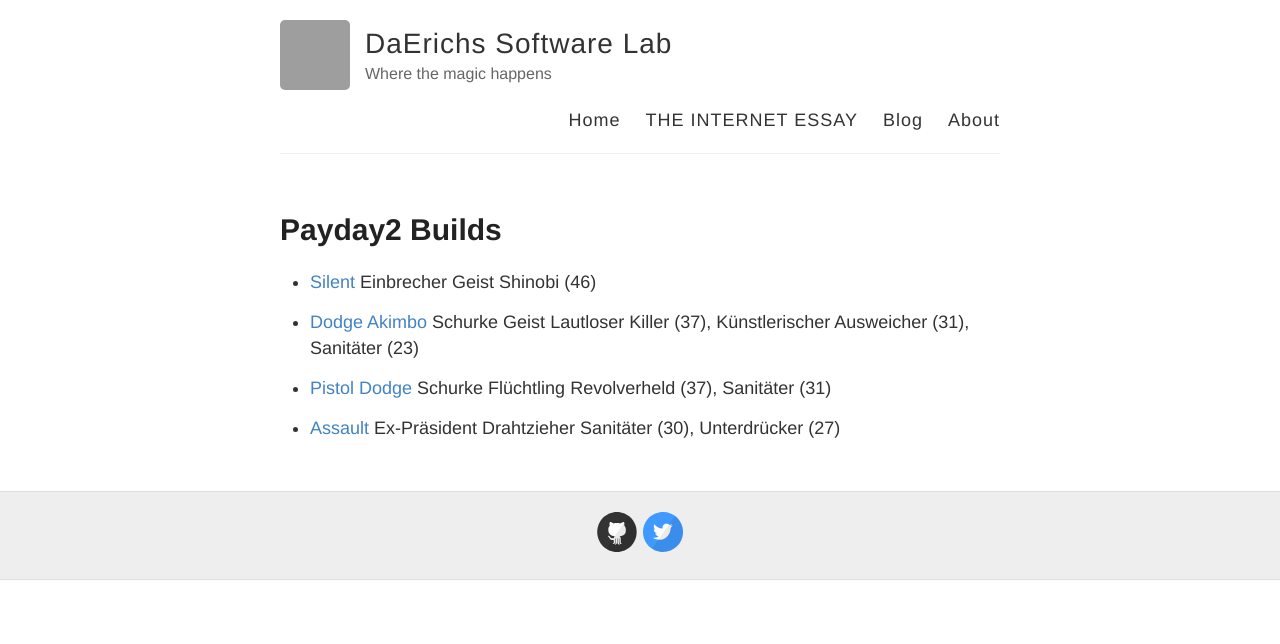
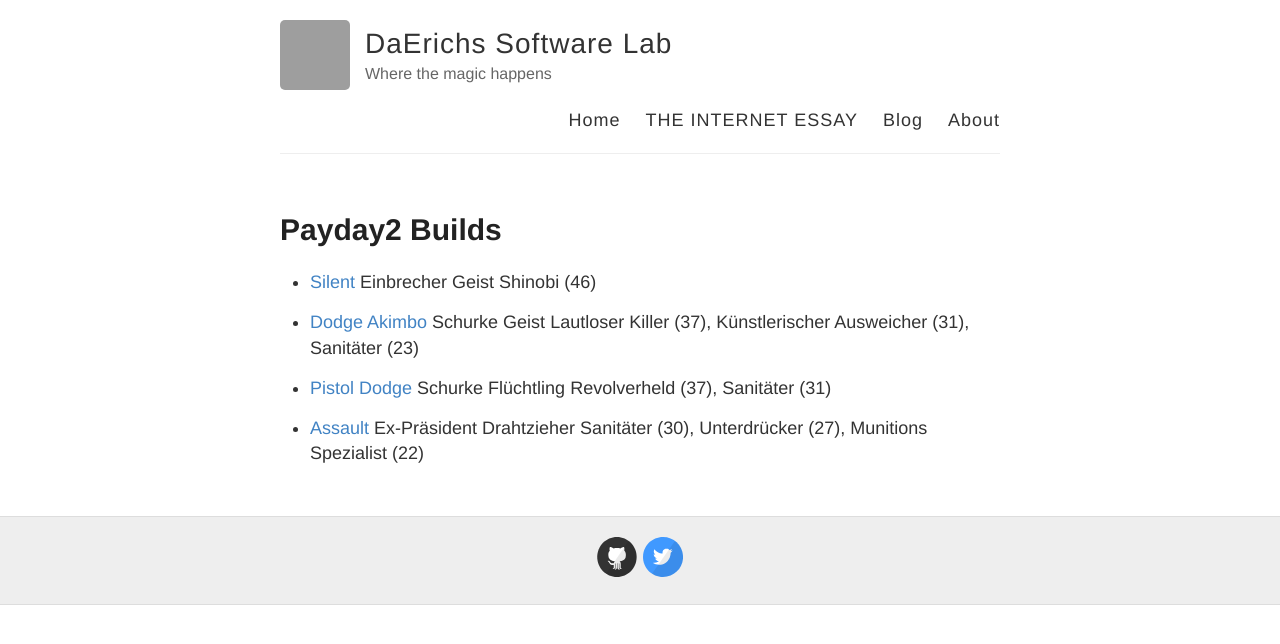
Before and after one commit to daerich/daerich.github.io.old, a Jekyll site: the page built from buildb_builds.md, in a window 1280 px wide. Shown: the top 644 px of the page. Built offline with Jekyll 4.4.1, drawn with Linux system fonts in a browser that asks for light colours; grey boxes are pictures that could not be loaded.

```diff
--- a/buildb_builds.md
+++ b/buildb_builds.md
@@ -17,5 +17,5 @@ Lautloser Killer (37), Künstlerischer Ausweicher (31), Sanitäter (23)
 Revolverheld (37), Sanitäter (31)
 
 
-- [Assault](http://pd2skills.com/#/v3/mfDeCAljhrp:eLjkiRpNo:tLkrpqNOm:glJ:flkr:ia:pE7:::l99::)	Ex-Präsident Drahtzieher
-Sanitäter (30), Unterdrücker (27)
+- [Assault](http://pd2skills.com/#/v3/mfDeCAljhrp:eLjkhiRpNom:tLkrpqNOm:glJ:flkr:ia:pE7:::) Ex-Präsident Drahtzieher
+Sanitäter (30), Unterdrücker (27), Munitions Spezialist (22)
```
Also changed, not shown: index.md (+1 -0 lines), mods.md (added, +15 -0 lines).
